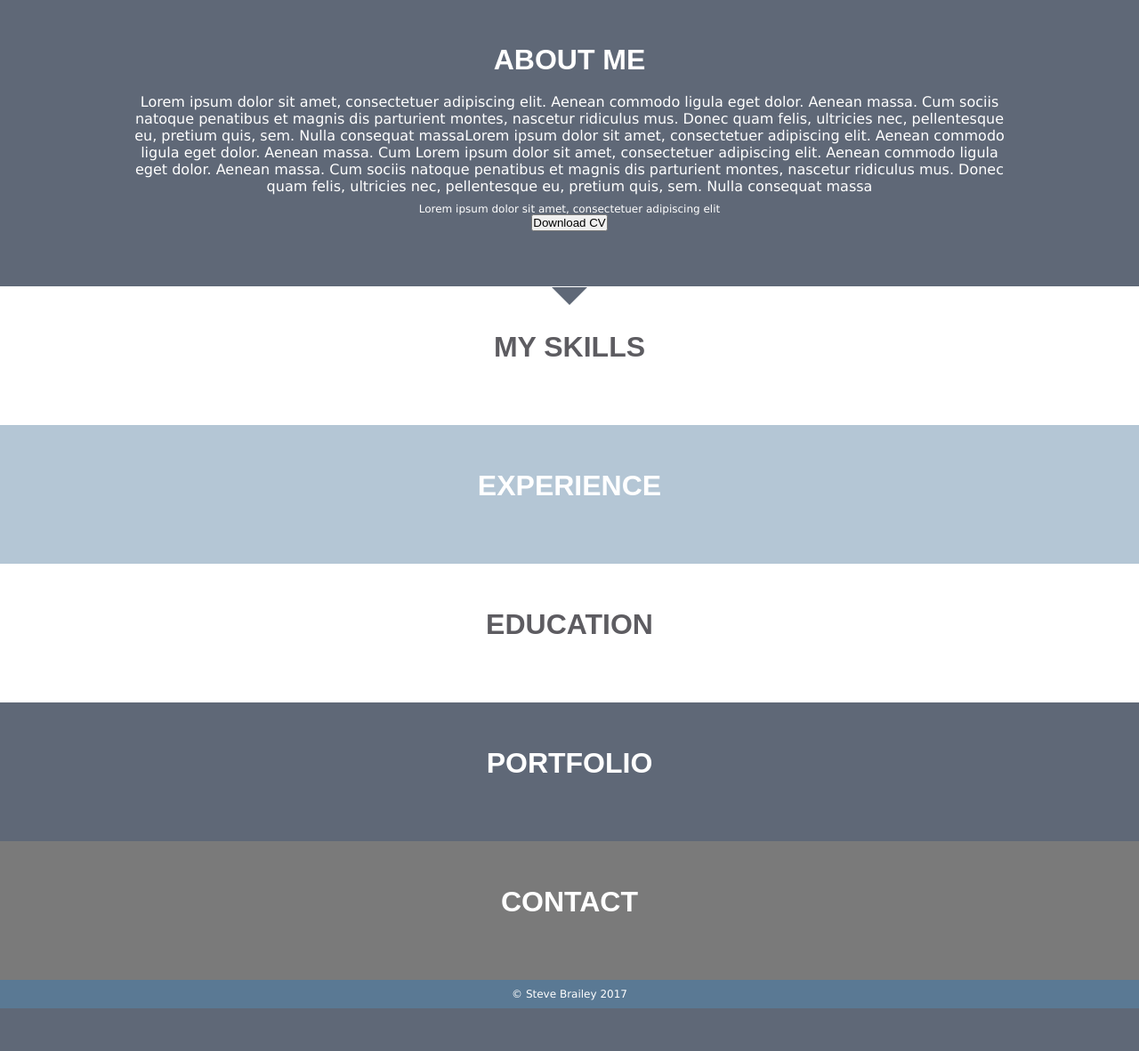
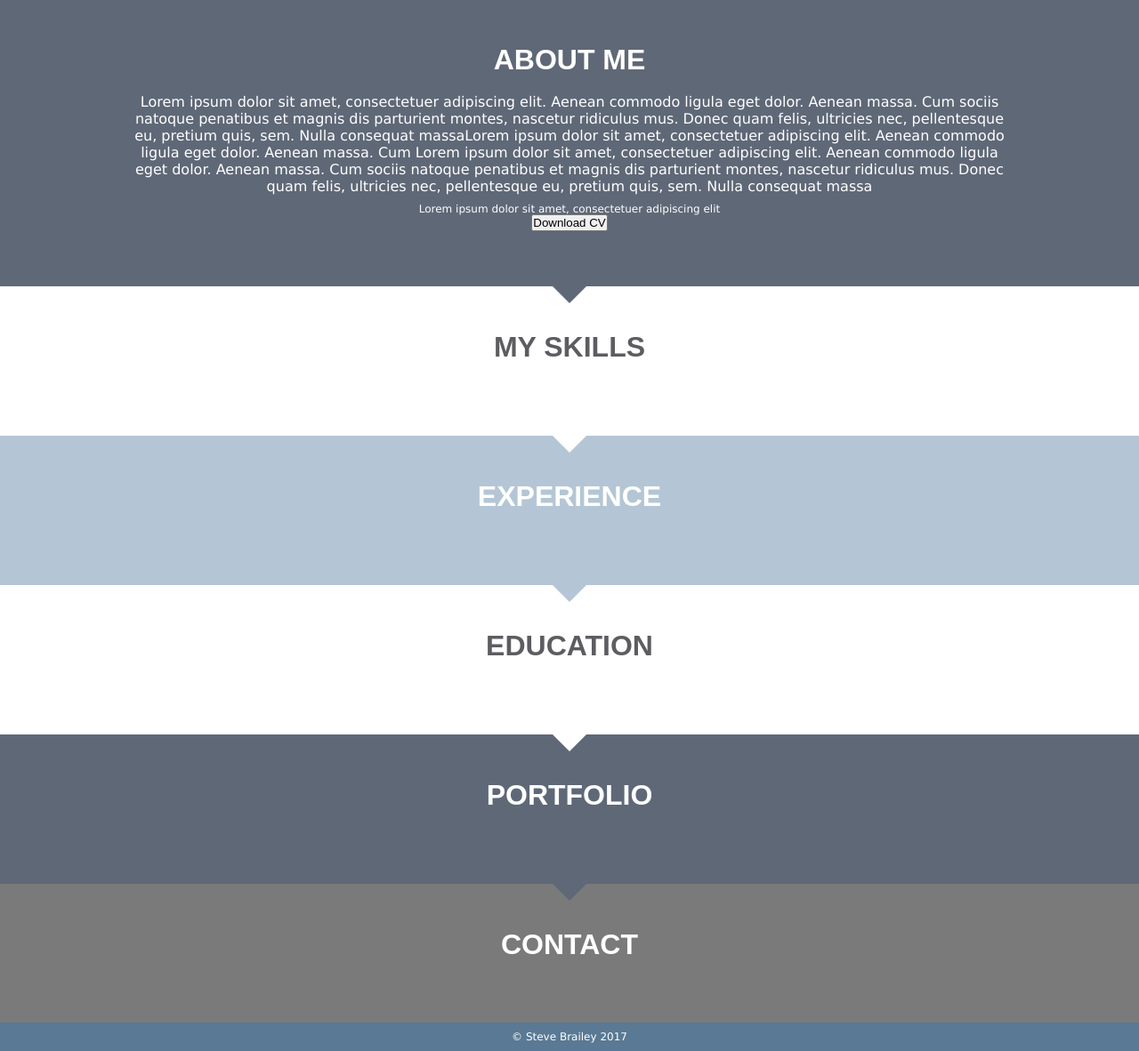
Before and after one commit to astortion/astortion.github.io, a PHP site: page / in a window 1280 px wide. Shown: the part 134-1316 px from the top of the page at 89% size. Before the commit the page ends 1268 px from the top, so only its background shows below. Run offline with PHP 8.4, Linux system fonts and the light colour scheme.

Commit message:
Updated arrow styles

```diff
--- a/sass/style.scss
+++ b/sass/style.scss
@@ -3,7 +3,6 @@
 @import 'grid';
 
 /* Page Styles ----------------------------*/
-
 header {
     background: #000000;
     h1 {
@@ -38,6 +37,17 @@ nav {
     }
 }
 
+%arrow {
+    content: '';
+    width: 0;
+    height: 0;
+    border-left: 20px solid transparent;
+    border-right: 20px solid transparent;
+    border-top: 20px solid #ffffff;
+    position: relative;
+    top: 32px;
+}
+
 #mainContent {
     background: $mainBgColor;
     .container {
@@ -50,27 +60,35 @@ nav {
             line-height: 19px;
         }
         &:after {
-            content: '';
-            width: 0;
-            height: 0;
-            border-left: 20px solid transparent;
-            border-right: 20px solid transparent;
+            @extend %arrow;
             border-top: 20px solid #5f6877;
-            position: relative;
-            top: 34px;
         }
     }
     #skills {
         color: $secondaryFontColor;
+        &:after {
+            @extend %arrow;
+        }
     }
     #experience {
         background: #b4c6d5;
+        &:after {
+            @extend %arrow;
+            border-top: 20px solid #b4c6d5;
+        }
     }
     #education {
         color: $secondaryFontColor;
+        &:after {
+            @extend %arrow;
+        }
     }
     #portfolio {
         background: #5f6877;
+        &:after {
+            @extend %arrow;
+            border-top: 20px solid #5f6877;
+        }
     }
     #contact {
         background: #7a7a7a;
```
Also changed, not shown: css/style.css (+17 -7 lines), css/style.min.css.
